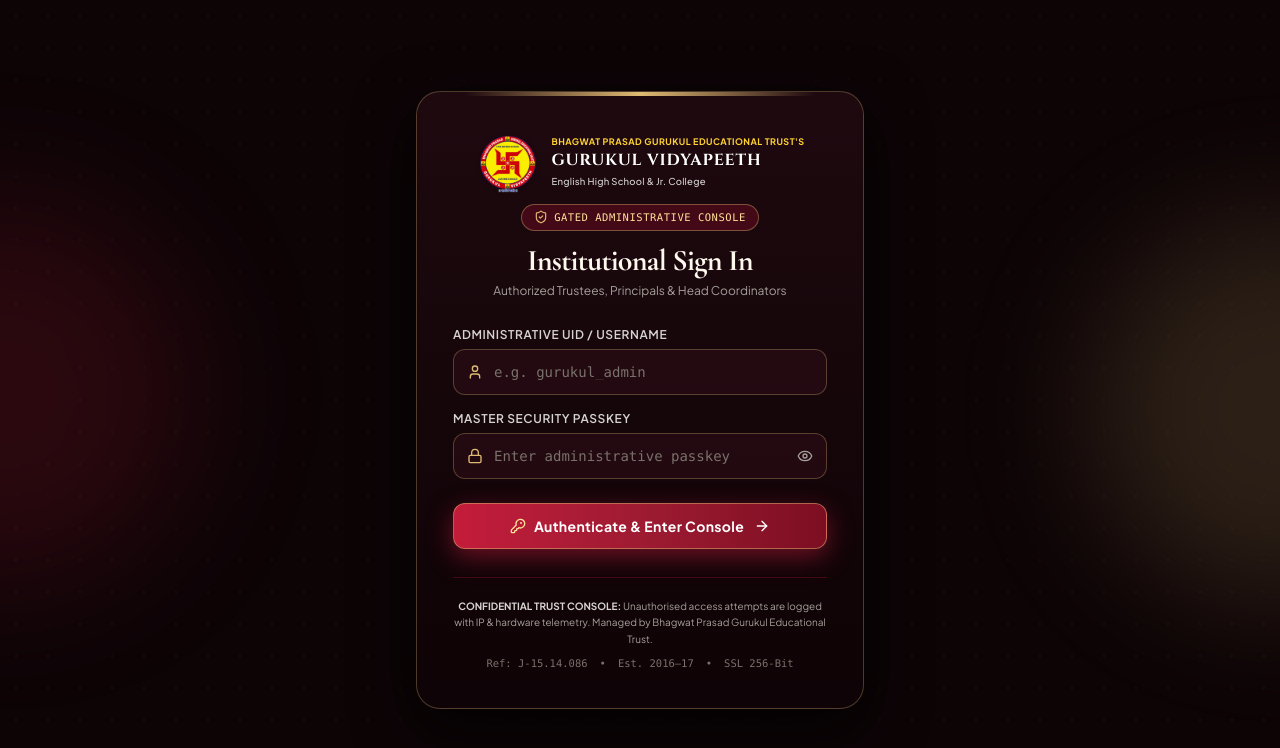
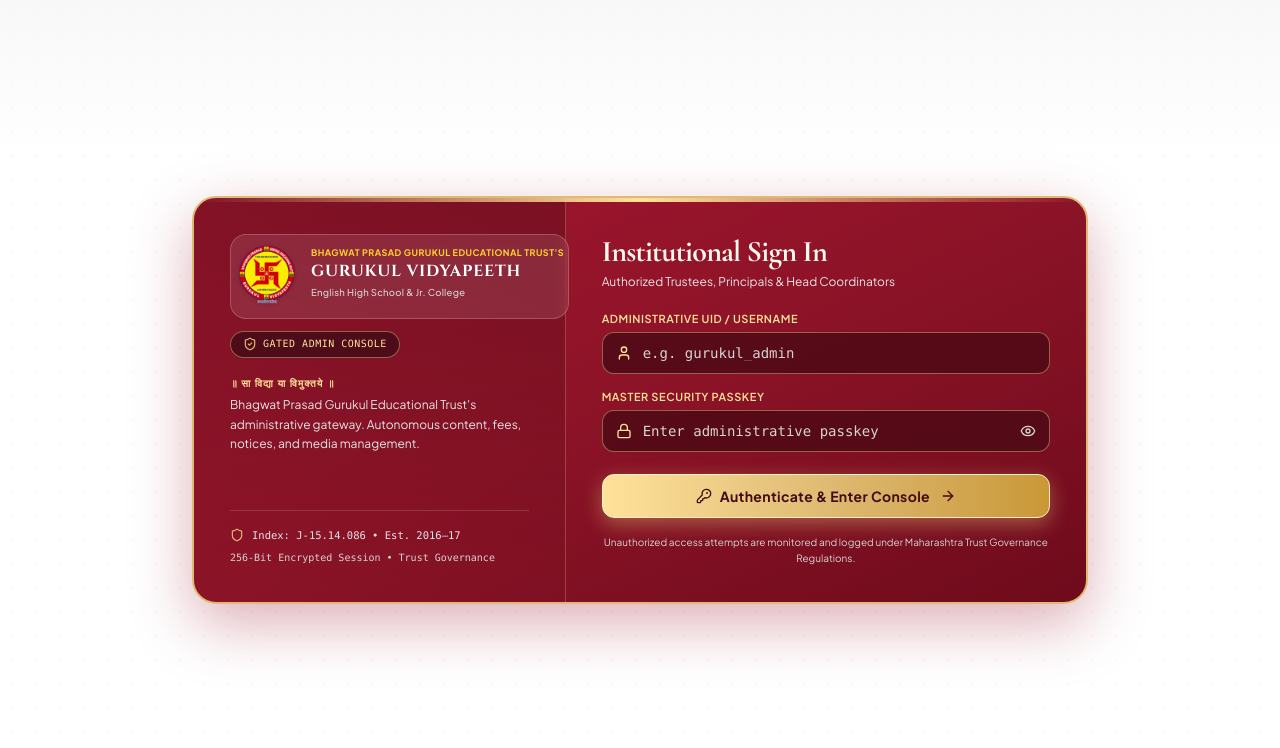
Before and after one commit to steellunknown-ui/Gurukul-Website, a Next.js app: page /admin/login in a window 1280 px wide. Shown: the top 748 px of the page. Built offline with nearby package versions, Linux system fonts and the light colour scheme.

Commit message:
style(admin): redesign login page with pure white background, broad compact 2-column layout, and bright maroon card with gold accents

```diff
--- a/src/app/admin/login/page.tsx
+++ b/src/app/admin/login/page.tsx
@@ -1,6 +1,6 @@
 "use client";
 
-import React, { useState } from "react";
+import React, { useState, Suspense } from "react";
 import { useRouter, useSearchParams } from "next/navigation";
 import {
   ShieldCheck,
@@ -10,13 +10,12 @@
   EyeOff,
   ArrowRight,
   AlertCircle,
-  School,
   KeyRound,
   CheckCircle2,
+  Building2,
+  Shield,
 } from "lucide-react";
-import { COLLEGE_CONFIG } from "@/config/college-config";
 import { CrestLogo } from "@/components/ui/crest-logo";
-import { Suspense } from "react";
 import { motion } from "framer-motion";
 
 function AdminLoginForm() {
@@ -52,7 +51,7 @@
       const data = await res.json();
 
       if (!res.ok || !data.success) {
-        setErrorMessage(data.error || "Authentication failed. Access denied.");
+        setErrorMessage(data.error || "Invalid administrative credentials. Access denied.");
         setIsLoading(false);
         return;
       }
@@ -70,90 +69,118 @@
   };
 
   return (
-    <div className="min-h-screen relative flex items-center justify-center p-4 sm:p-6 lg:p-8 bg-[#0D0406] text-[#F4EFEA] overflow-hidden selection:bg-[#9E1B32] selection:text-white">
-      {/* 1. Ambient Royal Background Glows */}
+    <div className="min-h-screen relative flex items-center justify-center p-4 sm:p-6 lg:p-8 bg-white text-slate-900 overflow-hidden selection:bg-[#9E1B32] selection:text-white">
+      {/* 1. Subtle Elegant White Background Accents */}
       <div
-        className="absolute top-1/4 -left-48 w-96 h-96 bg-[#9E1B32]/20 rounded-full blur-3xl pointer-events-none"
+        className="absolute inset-0 bg-[radial-gradient(#9E1B32_0.75px,transparent_0.75px)] [background-size:24px_24px] opacity-[0.035] pointer-events-none"
         aria-hidden="true"
       />
       <div
-        className="absolute bottom-1/4 -right-48 w-96 h-96 bg-[#DFBA73]/15 rounded-full blur-3xl pointer-events-none"
-        aria-hidden="true"
-      />
-      <div
-        className="absolute inset-0 bg-[radial-gradient(#DFBA73_1px,transparent_1px)] [background-size:32px_32px] opacity-5 pointer-events-none"
+        className="absolute top-0 inset-x-0 h-40 bg-gradient-to-b from-stone-100/70 to-transparent pointer-events-none"
         aria-hidden="true"
       />
 
-      {/* 2. Main Login Card Container */}
+      {/* 2. Broad & Compact Two-Column Login Card */}
       <motion.div
-        initial={{ opacity: 0, y: 20 }}
+        initial={{ opacity: 0, y: 15 }}
         animate={{ opacity: 1, y: 0 }}
-        transition={{ duration: 0.6, ease: [0.16, 1, 0.3, 1] }}
-        className="relative z-10 w-full max-w-md"
+        transition={{ duration: 0.5, ease: [0.16, 1, 0.3, 1] }}
+        className="relative z-10 w-full max-w-4xl"
       >
-        <div className="relative rounded-3xl bg-gradient-to-b from-[#1E090F] via-[#15060A] to-[#0E0306] border border-[#DFBA73]/30 shadow-[0_20px_60px_rgba(0,0,0,0.85)] p-6 sm:p-9 backdrop-blur-xl">
+        <div className="relative rounded-3xl bg-gradient-to-br from-[#A31630] via-[#8C1327] to-[#6E0B1C] text-white border-2 border-[#DFBA73] shadow-[0_20px_60px_rgba(158,27,50,0.35)] overflow-hidden">
           {/* Inner Golden Top Trim Accent */}
-          <div className="absolute top-0 inset-x-12 h-1 bg-gradient-to-r from-transparent via-[#DFBA73] to-transparent rounded-t-3xl" />
+          <div className="absolute top-0 inset-x-0 h-1 bg-gradient-to-r from-transparent via-[#FFE29A] to-transparent pointer-events-none" />
 
-          {/* Header & Crest */}
-          <div className="text-center space-y-3 mb-7">
-            <div className="flex justify-center mb-1">
+          <div className="grid grid-cols-1 md:grid-cols-12">
+            {/* =========================================================================
+                LEFT COLUMN: Institutional Identity & Heritage (Broad & Compact)
+                ========================================================================= */}
+            <div className="md:col-span-5 p-6 sm:p-8 lg:p-9 bg-gradient-to-b from-black/20 via-black/10 to-transparent border-b md:border-b-0 md:border-r border-[#DFBA73]/30 flex flex-col justify-between">
+              <div className="space-y-4">
+                {/* Crest & Trust Title */}
+                <div className="space-y-3">
+                  <div className="inline-block p-1 bg-white/10 rounded-2xl backdrop-blur-xs border border-white/20">
                     <CrestLogo variant="light" />
                   </div>
 
-            <div className="inline-flex items-center gap-1.5 px-3 py-1 rounded-full bg-[#4E0B19]/80 border border-[#DFBA73]/40 text-[#FFE29A] text-[10.5px] font-mono tracking-wider uppercase">
+                  <div className="inline-flex items-center gap-1.5 px-3 py-1 rounded-full bg-[#4E0B19] border border-[#DFBA73]/50 text-[#FFE29A] text-[10px] font-mono tracking-wider uppercase shadow-xs">
                     <ShieldCheck className="w-3.5 h-3.5 text-[#DFBA73]" />
-              <span>Gated Administrative Console</span>
+                    <span>Gated Admin Console</span>
+                  </div>
                 </div>
 
-            <div>
+                <div className="space-y-1">
+                  <span className="text-[10px] font-serif font-bold text-[#FFE29A] tracking-widest uppercase block">
+                    ॥ सा विद्या या विमुक्तये ॥
+                  </span>
+                  <p className="text-xs text-stone-200 leading-relaxed">
+                    Bhagwat Prasad Gurukul Educational Trust&apos;s administrative gateway. Autonomous content, fees, notices, and media management.
+                  </p>
+                </div>
+              </div>
+
+              {/* Compliance & Security Badges (Compact) */}
+              <div className="pt-4 border-t border-white/15 space-y-1.5 text-[10.5px] font-mono text-stone-200">
+                <div className="flex items-center gap-2">
+                  <Shield className="w-3.5 h-3.5 text-[#DFBA73] shrink-0" />
+                  <span>Index: J-15.14.086 • Est. 2016–17</span>
+                </div>
+                <div className="text-[10px] text-stone-300">
+                  256-Bit Encrypted Session • Trust Governance
+                </div>
+              </div>
+            </div>
+
+            {/* =========================================================================
+                RIGHT COLUMN: Authentication Form (Clean, Broad & Shorter Height)
+                ========================================================================= */}
+            <div className="md:col-span-7 p-6 sm:p-8 lg:p-9 flex flex-col justify-center">
+              <div className="mb-5 space-y-1">
                 <h1 className="font-editorial text-2xl sm:text-3xl font-bold tracking-tight text-[#FFF8ED]">
                   Institutional Sign In
                 </h1>
-              <p className="text-xs text-stone-400 mt-1">
+                <p className="text-xs text-stone-200">
                   Authorized Trustees, Principals &amp; Head Coordinators
                 </p>
-            </div>
               </div>
 
               {/* Error Message Box */}
               {errorMessage && (
                 <motion.div
-              initial={{ opacity: 0, y: -8 }}
+                  initial={{ opacity: 0, y: -6 }}
                   animate={{ opacity: 1, y: 0 }}
-              className="mb-5 p-3.5 rounded-xl bg-red-950/80 border border-red-500/40 text-red-200 text-xs flex items-start gap-2.5"
+                  className="mb-4 p-3 rounded-xl bg-[#4A0A15] border border-red-400/50 text-red-100 text-xs flex items-center gap-2.5 shadow-sm"
                 >
-              <AlertCircle className="w-4 h-4 text-red-400 shrink-0 mt-0.5" />
-              <div className="flex-1 font-medium leading-relaxed">{errorMessage}</div>
+                  <AlertCircle className="w-4 h-4 text-red-300 shrink-0" />
+                  <span className="font-medium text-[11.5px]">{errorMessage}</span>
                 </motion.div>
               )}
 
               {/* Success Message Box */}
               {isSuccess && (
                 <motion.div
-              initial={{ opacity: 0, scale: 0.95 }}
+                  initial={{ opacity: 0, scale: 0.96 }}
                   animate={{ opacity: 1, scale: 1 }}
-              className="mb-5 p-3.5 rounded-xl bg-emerald-950/80 border border-emerald-500/40 text-emerald-200 text-xs flex items-center gap-2.5"
+                  className="mb-4 p-3 rounded-xl bg-emerald-950/90 border border-emerald-400 text-emerald-200 text-xs flex items-center gap-2.5 shadow-sm"
                 >
-              <CheckCircle2 className="w-4 h-4 text-emerald-400 shrink-0" />
-              <div className="font-medium">Credentials verified. Initializing secure dashboard...</div>
+                  <CheckCircle2 className="w-4 h-4 text-emerald-300 shrink-0" />
+                  <span className="font-medium text-[11.5px]">Credentials certified. Launching dashboard...</span>
                 </motion.div>
               )}
 
-          {/* Authentication Form */}
-          <form onSubmit={handleSubmit} className="space-y-4">
+              {/* Compact Form */}
+              <form onSubmit={handleSubmit} className="space-y-3.5">
                 {/* Username Input */}
-            <div className="space-y-1.5">
+                <div className="space-y-1">
                   <label
                     htmlFor="admin-username"
-                className="block text-xs font-semibold text-stone-300 uppercase tracking-wider"
+                    className="block text-[11px] font-semibold text-[#FFE29A] uppercase tracking-wider"
                   >
                     Administrative UID / Username
                   </label>
                   <div className="relative">
-                <div className="absolute inset-y-0 left-0 pl-3.5 flex items-center pointer-events-none text-stone-400">
-                  <User className="w-4 h-4 text-[#DFBA73]" />
+                    <div className="absolute inset-y-0 left-0 pl-3.5 flex items-center pointer-events-none text-stone-300">
+                      <User className="w-4 h-4 text-[#FFE29A]" />
                     </div>
                     <input
                       id="admin-username"
@@ -163,22 +190,22 @@
                       value={username}
                       onChange={(e) => setUsername(e.target.value)}
                       placeholder="e.g. gurukul_admin"
-                  className="w-full pl-10 pr-4 py-3 rounded-xl bg-[#2A0C14]/70 border border-[#DFBA73]/30 text-white placeholder-stone-500 text-sm focus:outline-none focus:border-[#DFBA73] focus:ring-2 focus:ring-[#DFBA73]/20 transition-all font-mono"
+                      className="w-full pl-10 pr-4 py-2.5 rounded-xl bg-[#520B17]/90 border border-[#DFBA73]/50 text-white placeholder-stone-300 text-sm focus:outline-none focus:border-[#FFE29A] focus:ring-2 focus:ring-[#FFE29A]/30 transition-all font-mono"
                     />
                   </div>
                 </div>
 
                 {/* Password Input */}
-            <div className="space-y-1.5">
+                <div className="space-y-1">
                   <label
                     htmlFor="admin-password"
-                className="block text-xs font-semibold text-stone-300 uppercase tracking-wider"
+                    className="block text-[11px] font-semibold text-[#FFE29A] uppercase tracking-wider"
                   >
                     Master Security Passkey
                   </label>
                   <div className="relative">
-                <div className="absolute inset-y-0 left-0 pl-3.5 flex items-center pointer-events-none text-stone-400">
-                  <Lock className="w-4 h-4 text-[#DFBA73]" />
+                    <div className="absolute inset-y-0 left-0 pl-3.5 flex items-center pointer-events-none text-stone-300">
+                      <Lock className="w-4 h-4 text-[#FFE29A]" />
                     </div>
                     <input
                       id="admin-password"
@@ -188,43 +215,43 @@
                       value={password}
                       onChange={(e) => setPassword(e.target.value)}
                       placeholder="Enter administrative passkey"
-                  className="w-full pl-10 pr-11 py-3 rounded-xl bg-[#2A0C14]/70 border border-[#DFBA73]/30 text-white placeholder-stone-500 text-sm focus:outline-none focus:border-[#DFBA73] focus:ring-2 focus:ring-[#DFBA73]/20 transition-all font-mono"
+                      className="w-full pl-10 pr-11 py-2.5 rounded-xl bg-[#520B17]/90 border border-[#DFBA73]/50 text-white placeholder-stone-300 text-sm focus:outline-none focus:border-[#FFE29A] focus:ring-2 focus:ring-[#FFE29A]/30 transition-all font-mono"
                     />
                     <button
                       type="button"
                       onClick={() => setShowPassword(!showPassword)}
                       aria-label={showPassword ? "Hide password" : "Show password"}
-                  className="absolute inset-y-0 right-0 pr-3.5 flex items-center text-stone-400 hover:text-white transition-colors cursor-pointer"
+                      className="absolute inset-y-0 right-0 pr-3.5 flex items-center text-stone-300 hover:text-white transition-colors cursor-pointer"
                     >
                       {showPassword ? (
-                    <EyeOff className="w-4 h-4 text-stone-400" />
+                        <EyeOff className="w-4 h-4 text-stone-300" />
                       ) : (
-                    <Eye className="w-4 h-4 text-stone-400" />
+                        <Eye className="w-4 h-4 text-stone-300" />
                       )}
                     </button>
                   </div>
                 </div>
 
-            {/* Submit Button */}
+                {/* Radiant Golden CTA Button */}
                 <div className="pt-2">
                   <button
                     type="submit"
                     disabled={isLoading || isSuccess}
-                className="w-full min-h-[46px] inline-flex items-center justify-center gap-2 px-5 py-3 rounded-xl bg-gradient-to-r from-[#C41C3B] via-[#9E1B32] to-[#7D0E22] hover:from-[#D42244] hover:to-[#8E1028] text-white font-bold text-sm tracking-wide border border-[#DFBA73]/50 shadow-[0_8px_25px_rgba(196,28,59,0.5)] transition-all cursor-pointer disabled:opacity-50 active:scale-[0.98]"
+                    className="w-full min-h-[44px] inline-flex items-center justify-center gap-2 px-5 py-2.5 rounded-xl bg-gradient-to-r from-[#FFE29A] via-[#DFBA73] to-[#C99836] hover:brightness-105 active:scale-[0.99] text-[#420B16] font-black text-sm tracking-wide border border-[#FFF0C7] shadow-[0_6px_20px_rgba(223,186,115,0.45)] transition-all cursor-pointer disabled:opacity-50"
                   >
                     {isLoading ? (
                       <>
-                    <div className="w-4 h-4 border-2 border-white/30 border-t-white rounded-full animate-spin" />
+                        <div className="w-4 h-4 border-2 border-[#420B16]/30 border-t-[#420B16] rounded-full animate-spin" />
                         <span>Verifying Credentials...</span>
                       </>
                     ) : isSuccess ? (
                       <>
-                    <CheckCircle2 className="w-4 h-4 text-[#FFE29A]" />
+                        <CheckCircle2 className="w-4 h-4 text-[#420B16]" />
                         <span>Authorized — Redirecting</span>
                       </>
                     ) : (
                       <>
-                    <KeyRound className="w-4 h-4 text-[#FFE29A]" />
+                        <KeyRound className="w-4 h-4 text-[#420B16]" />
                         <span>Authenticate &amp; Enter Console</span>
                         <ArrowRight className="w-4 h-4 ml-0.5" />
                       </>
@@ -233,17 +260,10 @@
                 </div>
               </form>
 
-          {/* Confidential Notice Disclaimer */}
-          <div className="mt-7 pt-5 border-t border-[#4E0B19]/80 text-center space-y-2">
-            <p className="text-[10px] text-stone-400 leading-relaxed">
-              <strong className="text-stone-300">CONFIDENTIAL TRUST CONSOLE:</strong> Unauthorised access attempts are logged with IP &amp; hardware telemetry. Managed by Bhagwat Prasad Gurukul Educational Trust.
+              {/* Bottom Security Note */}
+              <p className="mt-4 text-[10px] text-stone-300 text-center leading-relaxed">
+                Unauthorized access attempts are monitored and logged under Maharashtra Trust Governance Regulations.
               </p>
-            <div className="flex items-center justify-center gap-3 text-[10.5px] text-stone-500 font-mono">
-              <span>Ref: J-15.14.086</span>
-              <span>•</span>
-              <span>Est. 2016–17</span>
-              <span>•</span>
-              <span>SSL 256-Bit</span>
             </div>
           </div>
         </div>
@@ -256,7 +276,7 @@
   return (
     <Suspense
       fallback={
-        <div className="min-h-screen bg-[#0D0406] flex items-center justify-center text-[#DFBA73] font-mono text-xs">
+        <div className="min-h-screen bg-white flex items-center justify-center text-[#9E1B32] font-mono text-xs">
           Loading Security Console...
         </div>
       }
```
Lines whose indentation alone changed are shown as unchanged.
